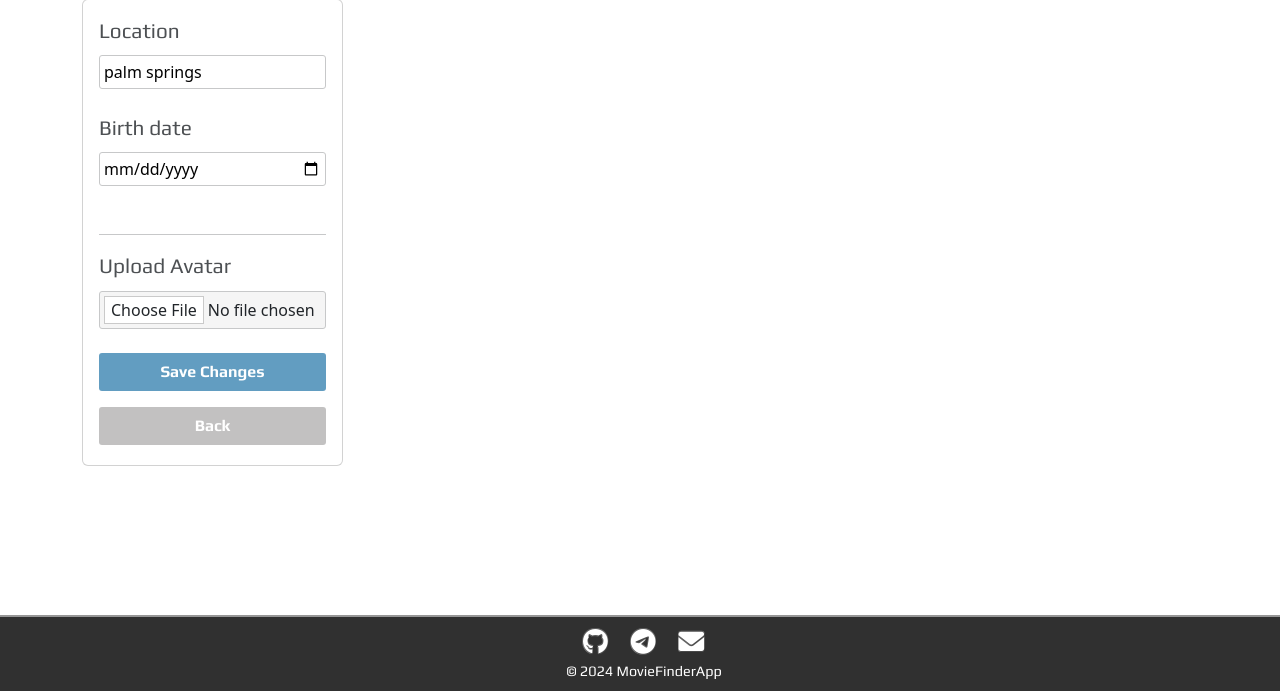
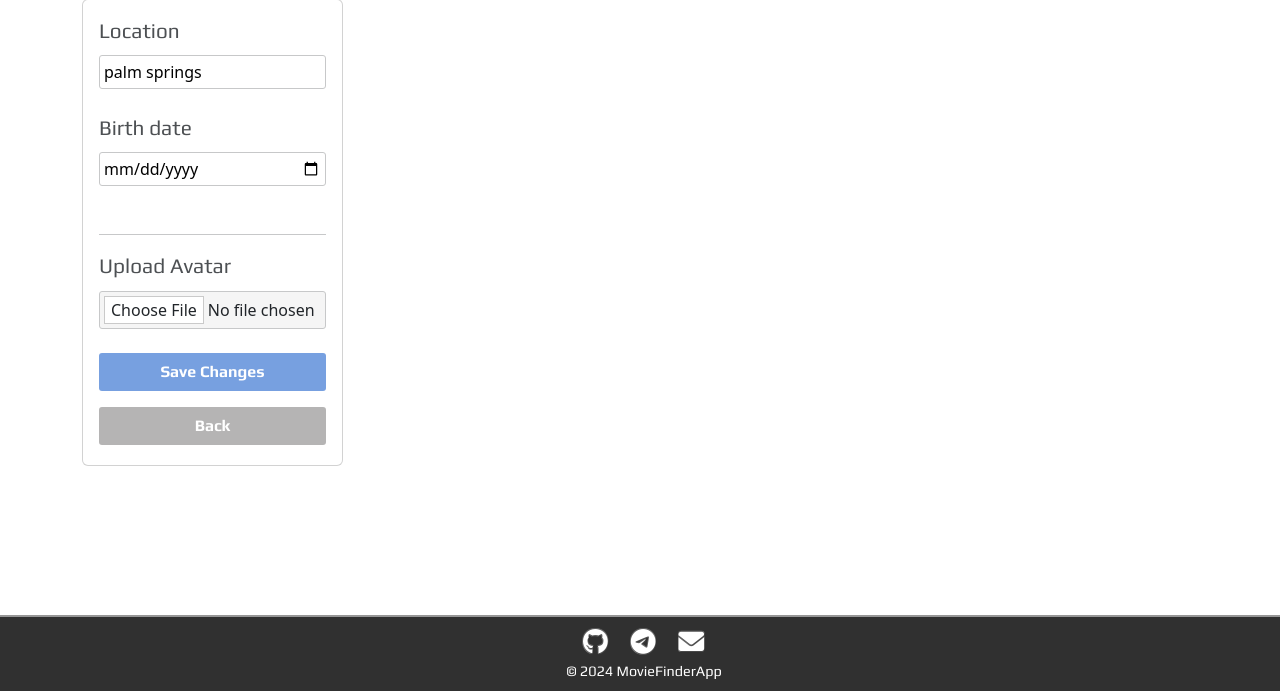
Before and after one commit to MRGiorgiosDev8/django-moviefinder-api, a Django app: page /accounts/profile/edit/ in a window 1280 px wide. Shown: the part 109-800 px from the top of the page. Run offline with Django 5.2, Linux system fonts and the light colour scheme; a user stored in the database is signed in; data comes from the database, SQL or seed files in the repository; both versions use the stored data as it was after the commit; some libraries are stand-ins or nearby versions; some web fonts are replaced.

Commit message:
update custom.css profile & edit profile

```diff
--- a/finder_movie/accounts/templates/accounts/profile.html
+++ b/finder_movie/accounts/templates/accounts/profile.html
@@ -15,7 +15,7 @@
                     {% if user.profile.avatar %}
                     <img src="{{ user.profile.avatar.url }}" class="rounded-circle" alt="User Avatar" width="150">
                     {% else %}
-                    <img src="{% static 'images/default-avatar.png' %}" class="rounded-circle" alt="Default Avatar"
+                    <img src="{% static 'images/default-avatar.png' %}" class="rounded-circle img-def-avatar" alt="Default Avatar"
                         width="150">
                     {% endif %}
                 </div>
--- a/finder_movie/movies_project/static/css/custom.css
+++ b/finder_movie/movies_project/static/css/custom.css
@@ -738,16 +738,16 @@ html {
 }
 
 .btn-save {
-    background-color: #1c71a6b0;
+    background-color: #77a0e0;
 }
 
 .btn-save:hover {
-    background-color: #1c71a69e;
+    background-color: #779fe0cc;
     color: white;
 }
 
 .btn-back {
-    background-color: rgba(155, 154, 154, 0.609);
+    background-color: rgba(155, 154, 154, 0.743);
     color: white;
 }
 
@@ -782,3 +782,7 @@ input[type="file"]::-webkit-file-upload-button {
     font: inherit;
     cursor: pointer;
 }
+
+.img-def-avatar {
+    opacity: 0.86;
+}
```
Also changed, not shown: finder_movie/db.sqlite3, finder_movie/movies_project/static/images/default-avatar.png.
